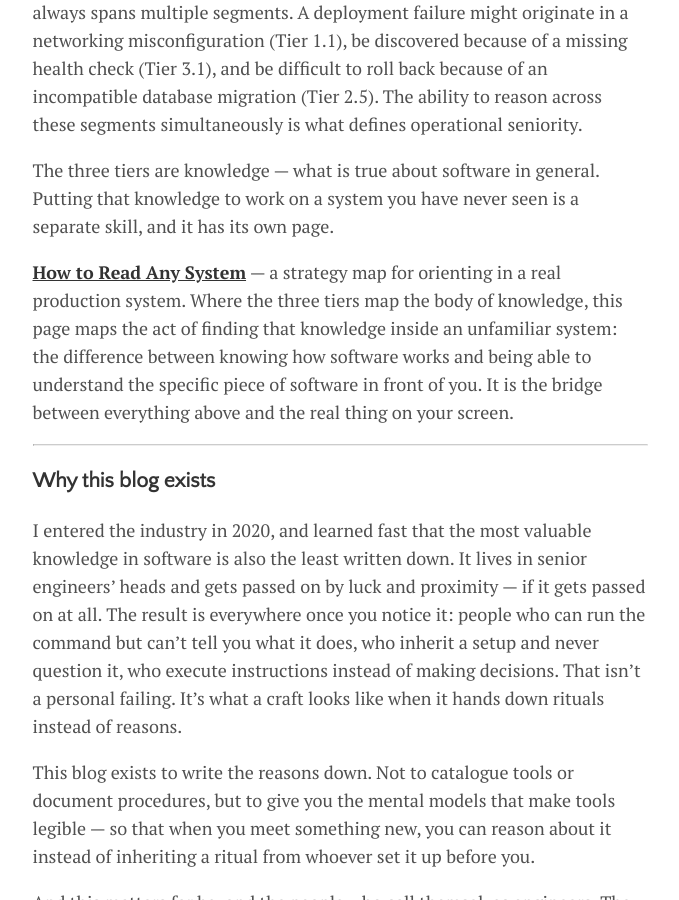
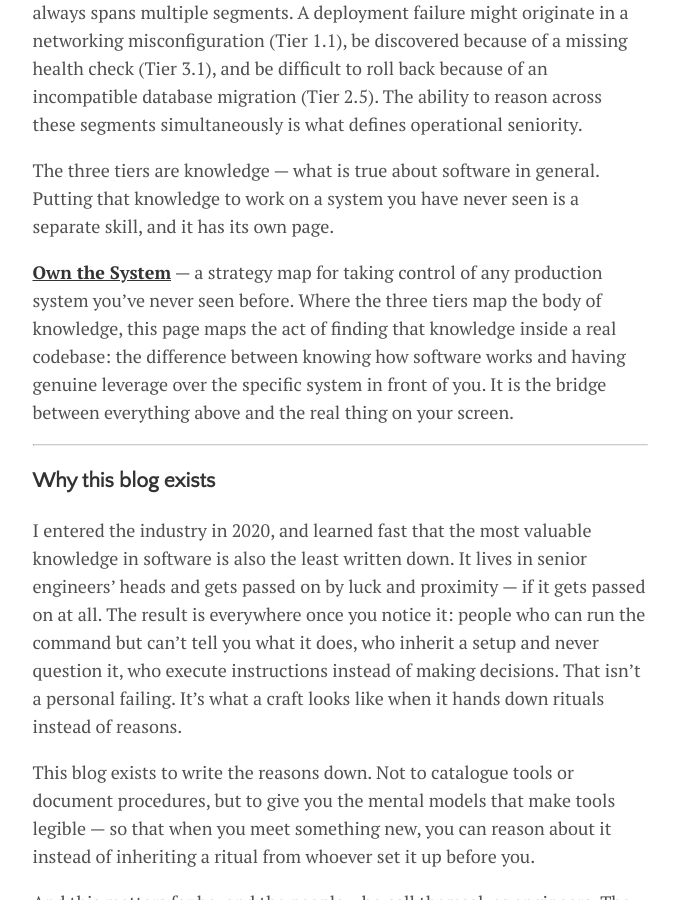
Before and after one commit to GD-MRNG/engineering-blog, a Jekyll site: the page built from menu/start.md, in a window 1280 px wide and 900 px high, scrolled down 1716 px. Shown: the whole window, without its empty margins (300-979 px from the left). Built offline with Jekyll 4.4.1, drawn with Linux system fonts in a browser that asks for light colours.

Commit message:
refactor: start page - Rename 'How to Read Any System' to 'Own the System' and update description for clarity

```diff
--- a/menu/start.md
+++ b/menu/start.md
@@ -26,7 +26,7 @@ When you encounter a problem in practice, you will find that it almost always sp
 
 The three tiers are knowledge — what is true about software in general. Putting that knowledge to work on a system you have never seen is a separate skill, and it has its own page.
 
-[**How to Read Any System**]({{ "/how-to-read-any-system.html" | relative_url }}) — a strategy map for orienting in a real production system. Where the three tiers map the body of knowledge, this page maps the act of finding that knowledge inside an unfamiliar system: the difference between knowing how software works and being able to understand the specific piece of software in front of you. It is the bridge between everything above and the real thing on your screen.
+[**Own the System**]({{ "/own-the-system" | relative_url }}) — a strategy map for taking control of any production system you've never seen before. Where the three tiers map the body of knowledge, this page maps the act of finding that knowledge inside a real codebase: the difference between knowing how software works and having genuine leverage over the specific system in front of you. It is the bridge between everything above and the real thing on your screen.
 
 ---
 
```
